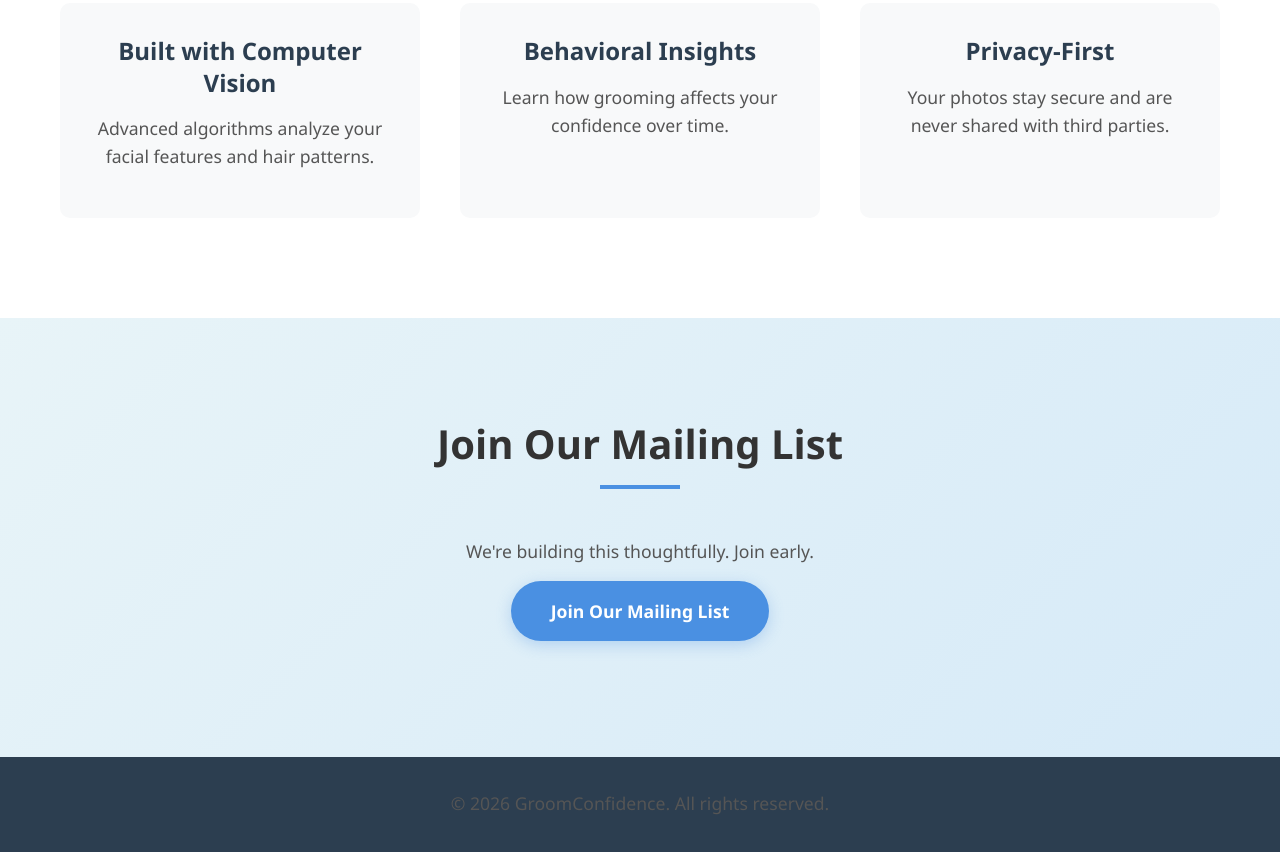
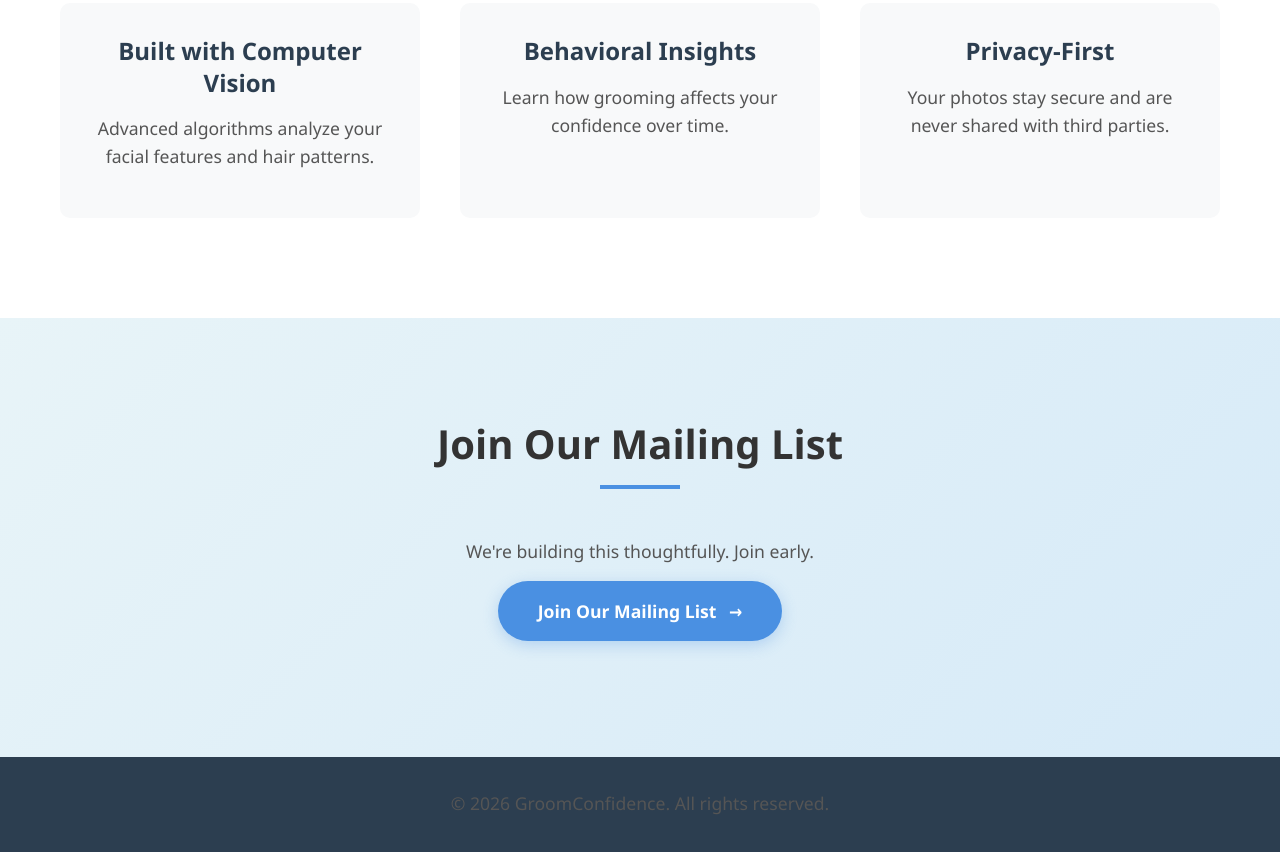
Before and after one commit to Mohansaina/groomconfidence, a website: page index.html in a window 1280 px wide. Shown: the part 3491-4343 px from the top of the page. Drawn offline with Linux system fonts and the light colour scheme.

Commit message:
Improve button text and add visual indicator for external link

```diff
--- a/index.html
+++ b/index.html
@@ -157,7 +157,7 @@
         <div class="container">
             <h2>Join Our Mailing List</h2>
             <p>We're building this thoughtfully. Join early.</p>
-            <p><a href="https://docs.google.com/forms/d/e/1FAIpQLSfXd7xb4SDjNHmqhX89/viewform?usp=sf_link" target="_blank" class="btn-primary">Join Our Mailing List</a></p>
+            <p><a href="https://docs.google.com/forms/d/e/1FAIpQLSfXd7xb4SDjNHmqhX89/viewform?usp=sf_link" target="_blank" class="btn-primary" rel="noopener noreferrer">Join Our Mailing List <i class="arrow">→</i></a></p>
         </div>
     </section>
 
--- a/styles.css
+++ b/styles.css
@@ -146,6 +146,16 @@ section {
     background-color: #357abd;
     transform: translateY(-3px);
     box-shadow: 0 6px 20px rgba(74, 144, 226, 0.4);
+}
+
+.btn-primary i.arrow {
+    margin-left: 8px;
+    font-weight: bold;
+    transition: transform 0.3s ease;
+}
+
+.btn-primary:hover i.arrow {
+    transform: translateX(5px);
 }
 
 /* Problem Section */
```
